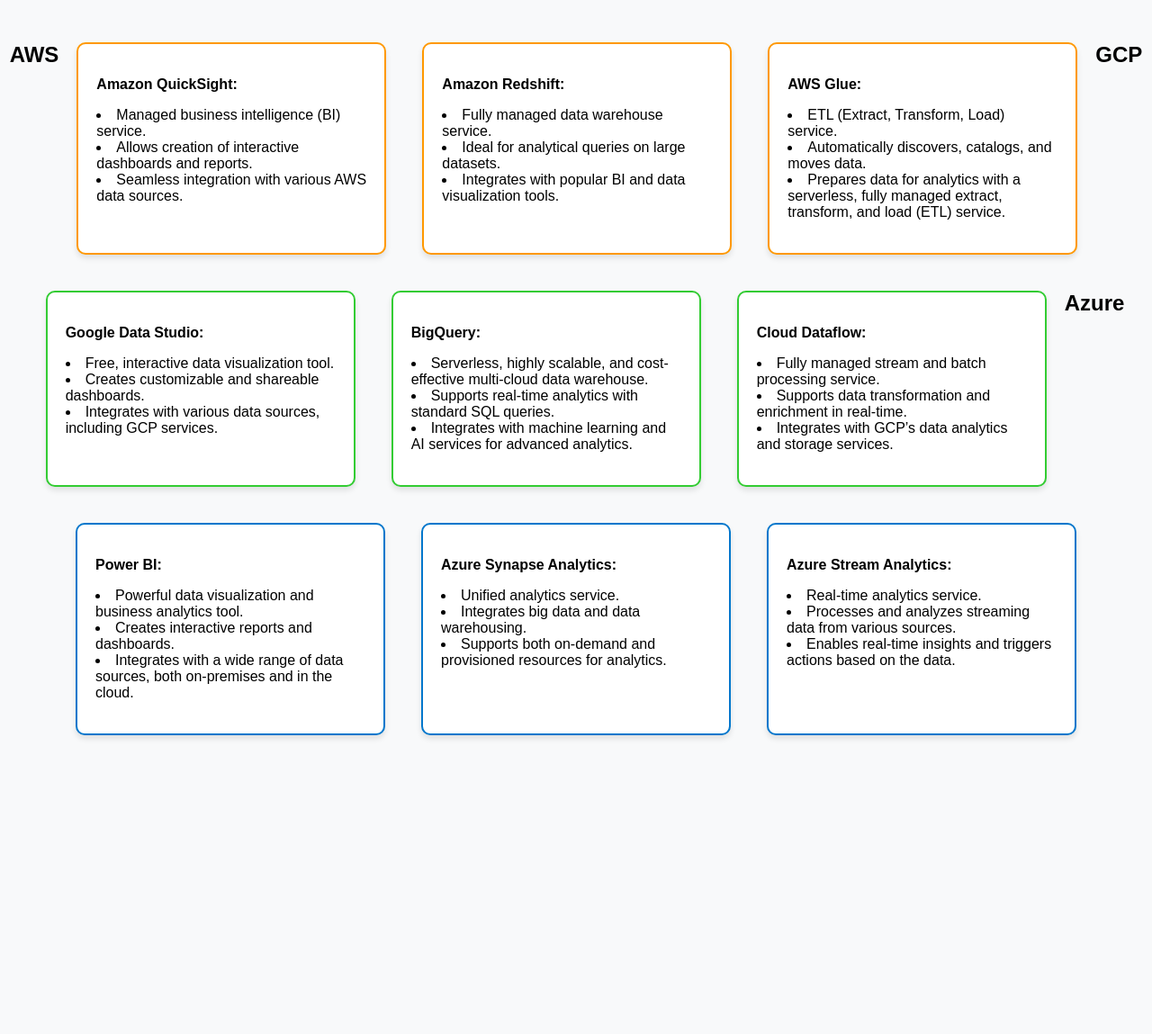
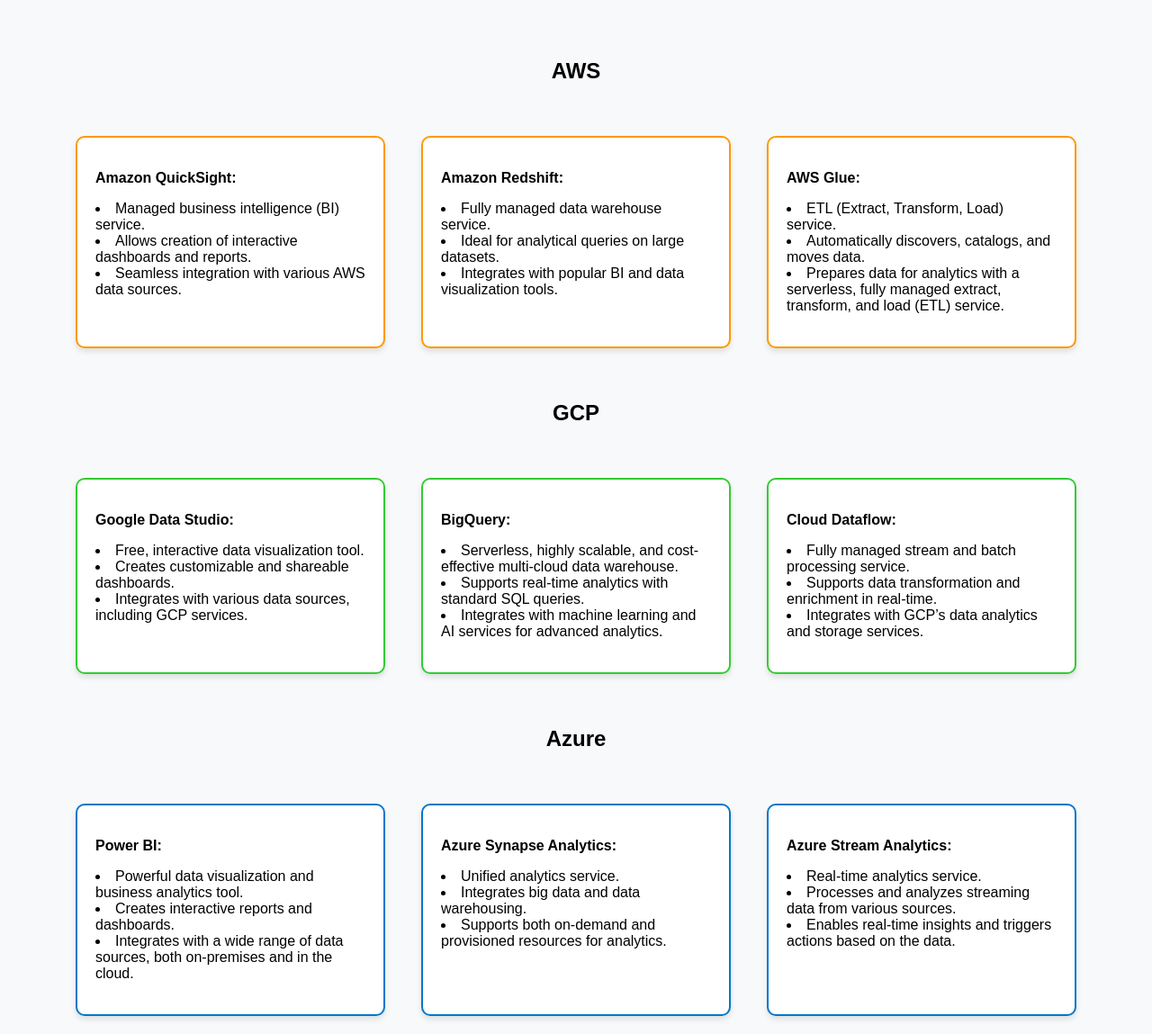
Before and after one commit to Ksheerja05/tools_in_cloudplatforms, a plain HTML site: page index.html in a window 1280 px wide. Shown: the part 61-1210 px from the top of the page at 90% size. Before the commit the page ends 898 px from the top, so only its background shows below. Drawn offline with Linux system fonts and the light colour scheme.

Commit message:
Update index.html

```diff
--- a/index.html
+++ b/index.html
@@ -73,10 +73,13 @@
 <body>
     <h1>Data Visualization & Analytical Tools</h1>
 
-    <div class="tool-container">
+
 <br>
         <h2>AWS</h2>
-    <br>     <div class="tool aws">
+    <br>
+
+    <div class="tool-container">
+    <div class="tool aws">
 
             <p><strong>Amazon QuickSight:</strong>
                 <li>Managed business intelligence (BI) service.</li>
@@ -97,9 +100,13 @@
                 <li>Automatically discovers, catalogs, and moves data.</li>
                 <li>Prepares data for analytics with a serverless, fully managed extract, transform, and load (ETL) service.</li></p>
             </div>
+
+    </div>
 <br>
         <h2>GCP</h2>
         <br>
+
+    <div class="tool-container">
         <div class="tool gcp">
 
              <p><strong>Google Data Studio:</strong>
@@ -123,9 +130,12 @@
                 <li>Supports data transformation and enrichment in real-time.</li>
                 <li>Integrates with GCP’s data analytics and storage services.</li></p>
         </div>
+
+    </div>
 <br>
         <h2>Azure</h2>
         <br>
+    <div class="tool-container">
         <div class="tool azure">
              <p><strong>Power BI:</strong>
                 <li>Powerful data visualization and business analytics tool.</li>
```
